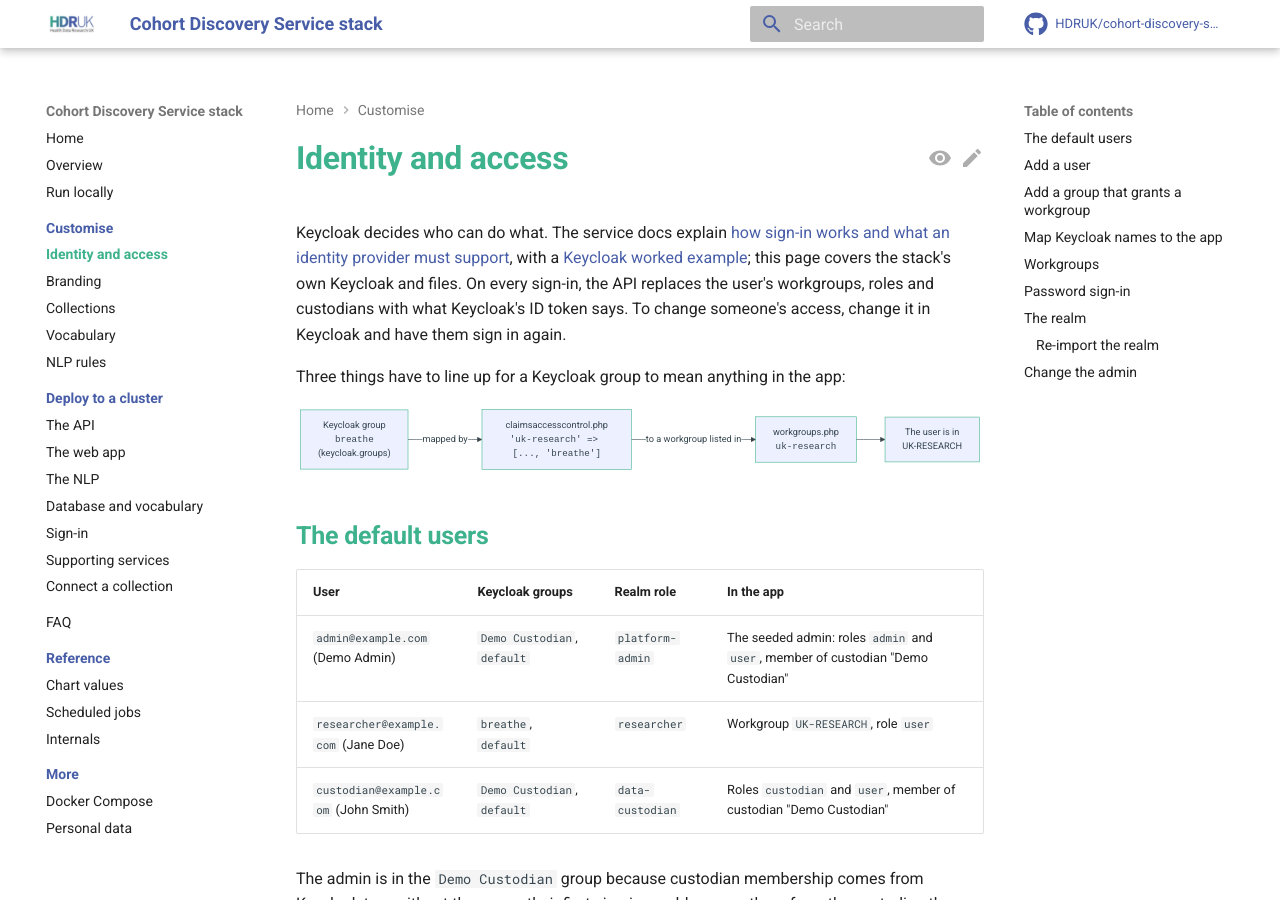
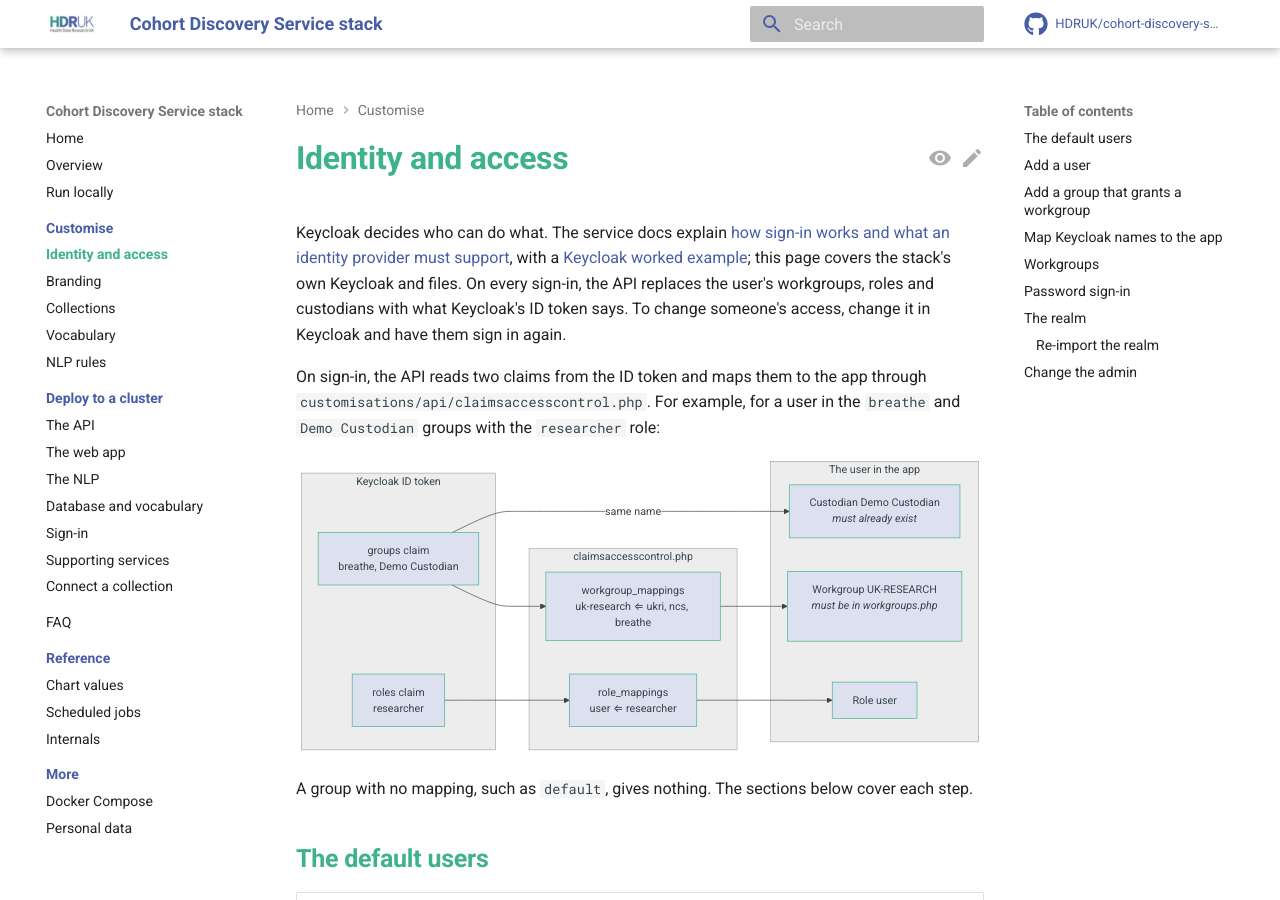
Before and after one commit to HDRUK/cohort-discovery-service-stack, an MkDocs documentation site: the page built from docs/customising/identity-and-access.md, in a window 1280 px wide and 900 px high. Built offline with MkDocs 1.6.1 and Material for MkDocs 9.7.7, drawn with Linux system fonts in a browser that asks for light colours; comment, search, counter and statistics services are not loaded.

Commit message:
docs: redraw the identity mapping diagram
The old diagram was a squashed chain of four boxes with code in them,
and showed only how a group becomes a workgroup. The new one follows an
example user's groups and roles claims through claimsaccesscontrol.php
to all three things sign-in sets: workgroups, roles and custodians,
noting what must exist beforehand.

````diff
--- a/docs/customising/identity-and-access.md
+++ b/docs/customising/identity-and-access.md
@@ -2,14 +2,29 @@
 
 Keycloak decides who can do what. The service docs explain [how sign-in works and what an identity provider must support](https://hdruk.github.io/cohort-discovery-service-docs/developers/deploying/identity-provider/), with a [Keycloak worked example](https://hdruk.github.io/cohort-discovery-service-docs/developers/deploying/examples/keycloak/); this page covers the stack's own Keycloak and files. On every sign-in, the API replaces the user's workgroups, roles and custodians with what Keycloak's ID token says. To change someone's access, change it in Keycloak and have them sign in again.
 
-Three things have to line up for a Keycloak group to mean anything in the app:
+On sign-in, the API reads two claims from the ID token and maps them to the app through `customisations/api/claimsaccesscontrol.php`. For example, for a user in the `breathe` and `Demo Custodian` groups with the `researcher` role:
 
 ```mermaid
 flowchart LR
-  kc["Keycloak group<br/><code>breathe</code><br/>(keycloak.groups)"] -- mapped by --> map["claimsaccesscontrol.php<br/><code>'uk-research' => [..., 'breathe']</code>"]
-  map -- to a workgroup listed in --> wg["workgroups.php<br/><code>uk-research</code>"]
-  wg --> app["The user is in<br/>UK-RESEARCH"]
+  subgraph token["Keycloak ID token"]
+    groups["groups claim<br/>breathe, Demo Custodian"]
+    roles["roles claim<br/>researcher"]
+  end
+  subgraph map["claimsaccesscontrol.php"]
+    wm["workgroup_mappings<br/>uk-research ⇐ ukri, ncs, breathe"]
+    rm["role_mappings<br/>user ⇐ researcher"]
+  end
+  subgraph app["The user in the app"]
+    wg["Workgroup UK-RESEARCH<br/><i>must be in workgroups.php</i>"]
+    role["Role user"]
+    cust["Custodian Demo Custodian<br/><i>must already exist</i>"]
+  end
+  groups --> wm --> wg
+  roles --> rm --> role
+  groups -- same name --> cust
 ```
+
+A group with no mapping, such as `default`, gives nothing. The sections below cover each step.
 
 ## The default users
 
````
